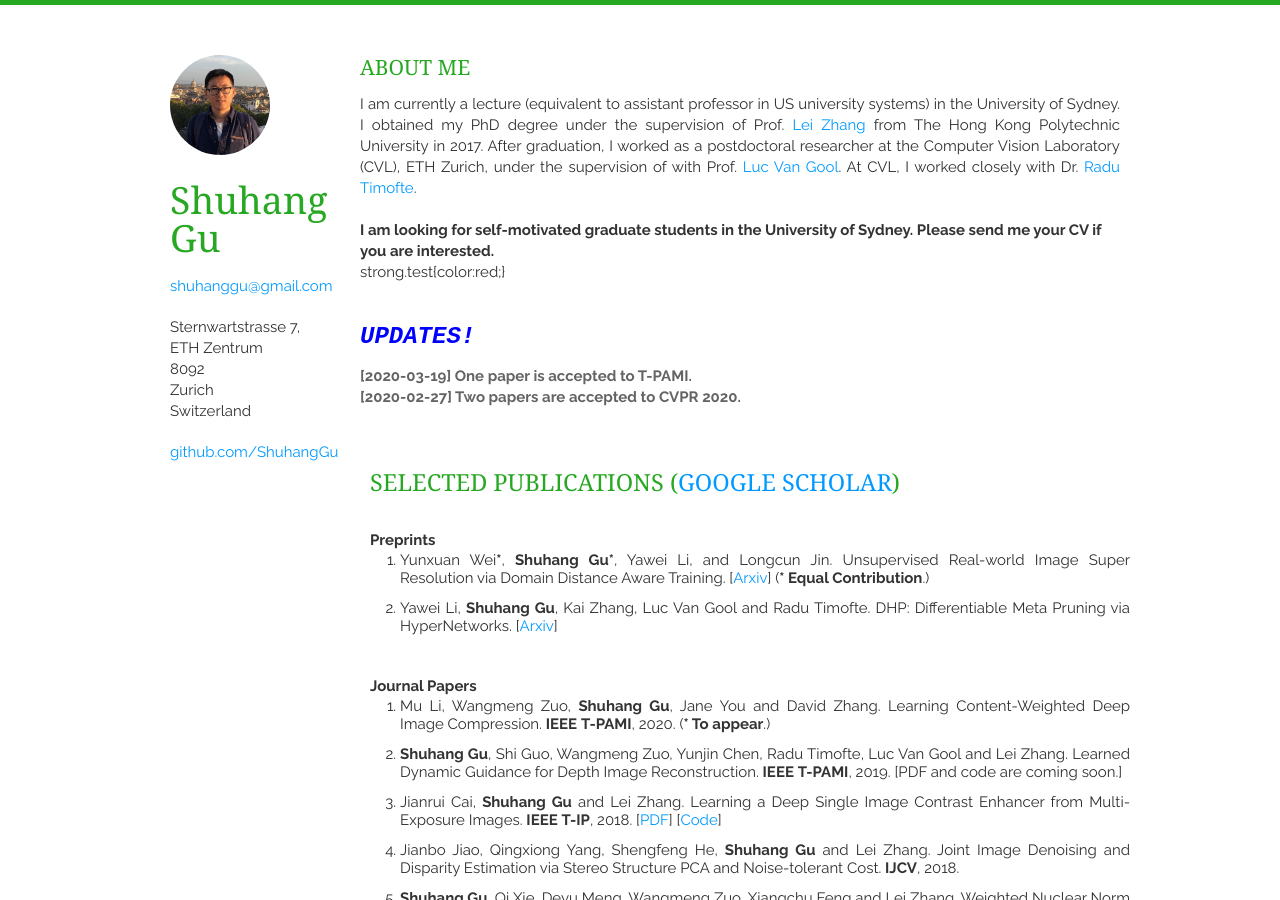
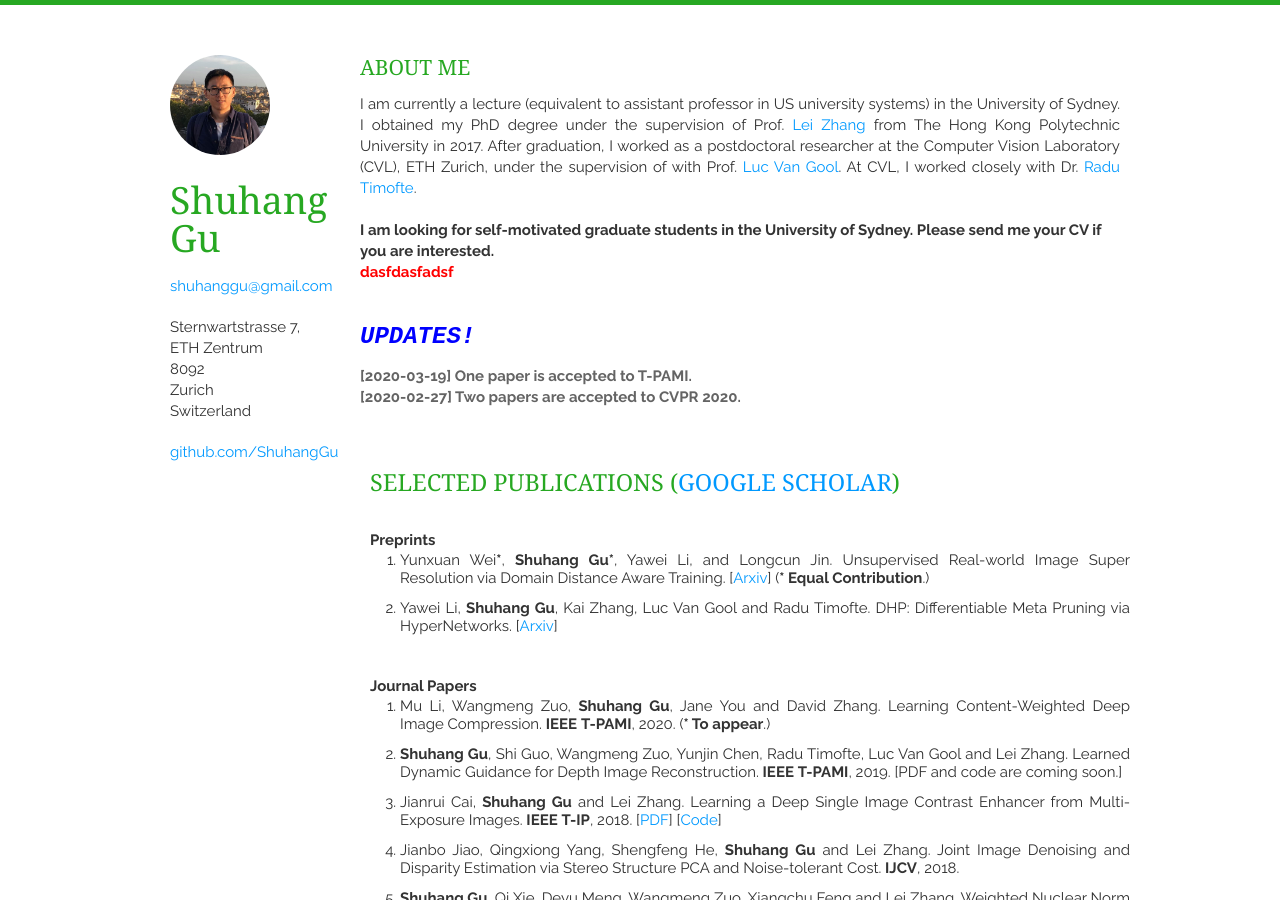
Before and after one commit to ShuhangGu/shuhanggu.github.com, a Jekyll site: the page built from index.html, in a window 1280 px wide and 900 px high. Built offline with Jekyll 4.4.1, drawn with Linux system fonts in a browser that asks for light colours; nearby versions of some CDN libraries; the list of posts is cut into pages by our own code.

Commit message:
Update aboutme.html

```diff
--- a/_includes/aboutme.html
+++ b/_includes/aboutme.html
@@ -13,7 +13,7 @@
           At CVL, I worked closely with Dr. <span class="STYLE1"><a href="http://people.ee.ethz.ch/~timofter/">Radu Timofte</a></span>.</p>
                 <p><br /> </p>
         <p style="color:red">  <strong>I am looking for self-motivated graduate students in the University of Sydney. Please send me your CV if you are interested.</strong> </p>
-    <p>strong.test{color:red;}</p>
+    <div style="color:red;font-weight: bold;">dasfdasfadsf</div>
     </article>
 
 
```
